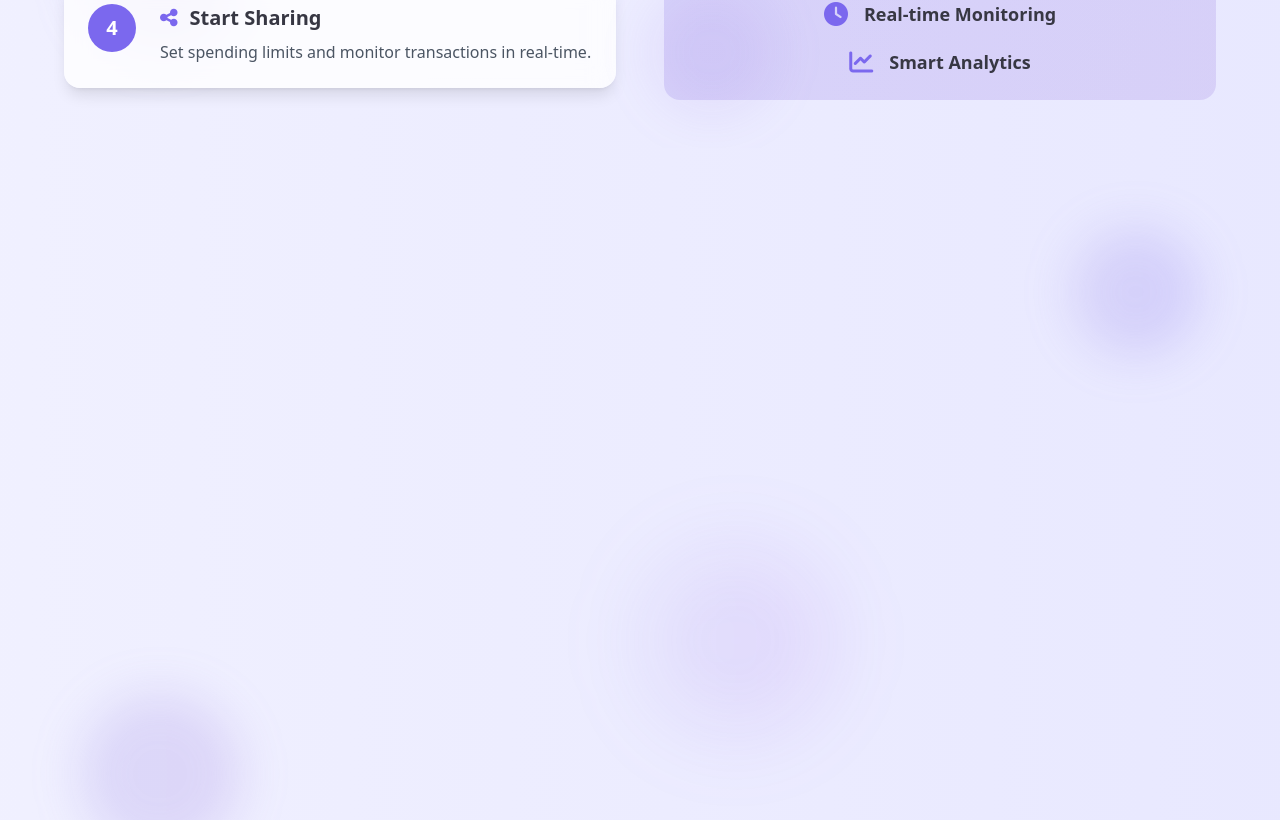
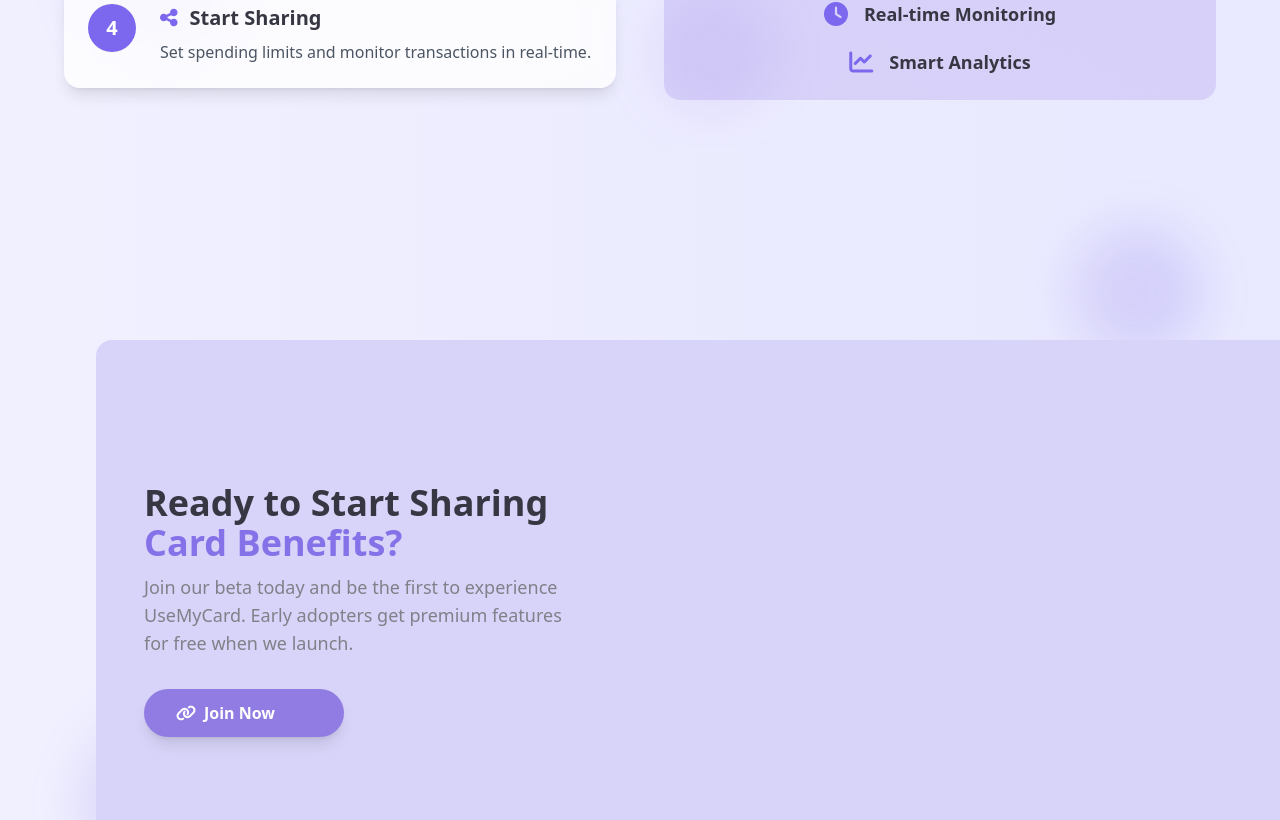
Before and after one commit to devlopersumit/UseMyCard, a React (Vite) app: page / in a window 1280 px wide. Shown: the part 2300-3120 px from the top of the page. Built offline with nearby package versions, Linux system fonts and the light colour scheme.

Commit message:
added CardBenefit Section to UI

```diff
--- a/src/Components/CardBenefit.jsx
+++ b/src/Components/CardBenefit.jsx
@@ -1,6 +1,6 @@
 function CardBenefit() {
   return (
-    <div className="w-full min-h-screen pt-24 pb-12 px-4 md:px-8 lg:px-16 flex justify-center items-center text-[#373743] relative overflow-hidden">
+    <div className="w-full min-h-screen pt-24 pb-16 px-4 md:px-8 lg:px-16 flex justify-center items-center text-[#373743] relative overflow-hidden">
       {/* Animated Background */}
       <div className="absolute inset-0 bg-gradient-to-r from-[#F8F8FC] via-[#f0f0ff] to-[#e8e8ff] animate-gradient-x"></div>
 
@@ -16,6 +16,26 @@ function CardBenefit() {
       ></div>
 
       {/* Main Content */}
+      <div className="max-w-full p-8 z-10 bg-transparent mt-16">
+        <div className="w-[1216px] h-[540px] my-0 mx-auto bg-[#D8D4F9] rounded-2xl">
+          <div className="w-full h-full flex justify-between items-center">
+            <div className="basis-[48.5%] my-[50px] mx-[48px]">
+              <h2 className="text-4xl leading-10 font-bold trackin-[-0.9px] text-[#373743] mb-[10px]">
+                Ready to Start Sharing <br />
+                <span className="text-[#8572E8]">Card Benefits?</span>
+              </h2>
+              <p className="text-[18px] leading-[28px] font-[400] tracking-normal text-[#808089] mb-[32px] ">
+                Join our beta today and be the first to experience <br />
+                UseMyCard. Early adopters get premium features <br />
+                for free when we launch.
+              </p>
+              <button className="px-8 py-3 rounded-full font-semibold text-white bg-[#907CE2] hover:bg-[#7B68EE] transition-all duration-300 shadow-lg hover:shadow-xl transform hover:-translate-y-0.5 flex items-center gap-2 relative left-[90px] cursor-pointer sm:w-full max-w-[200px] sm:left-0 m-0">
+                <i class="fa-solid fa-link"></i>
+                Join Now</button>
+            </div>
+          </div>
+        </div>
+      </div>
     </div>
   );
 }
```
